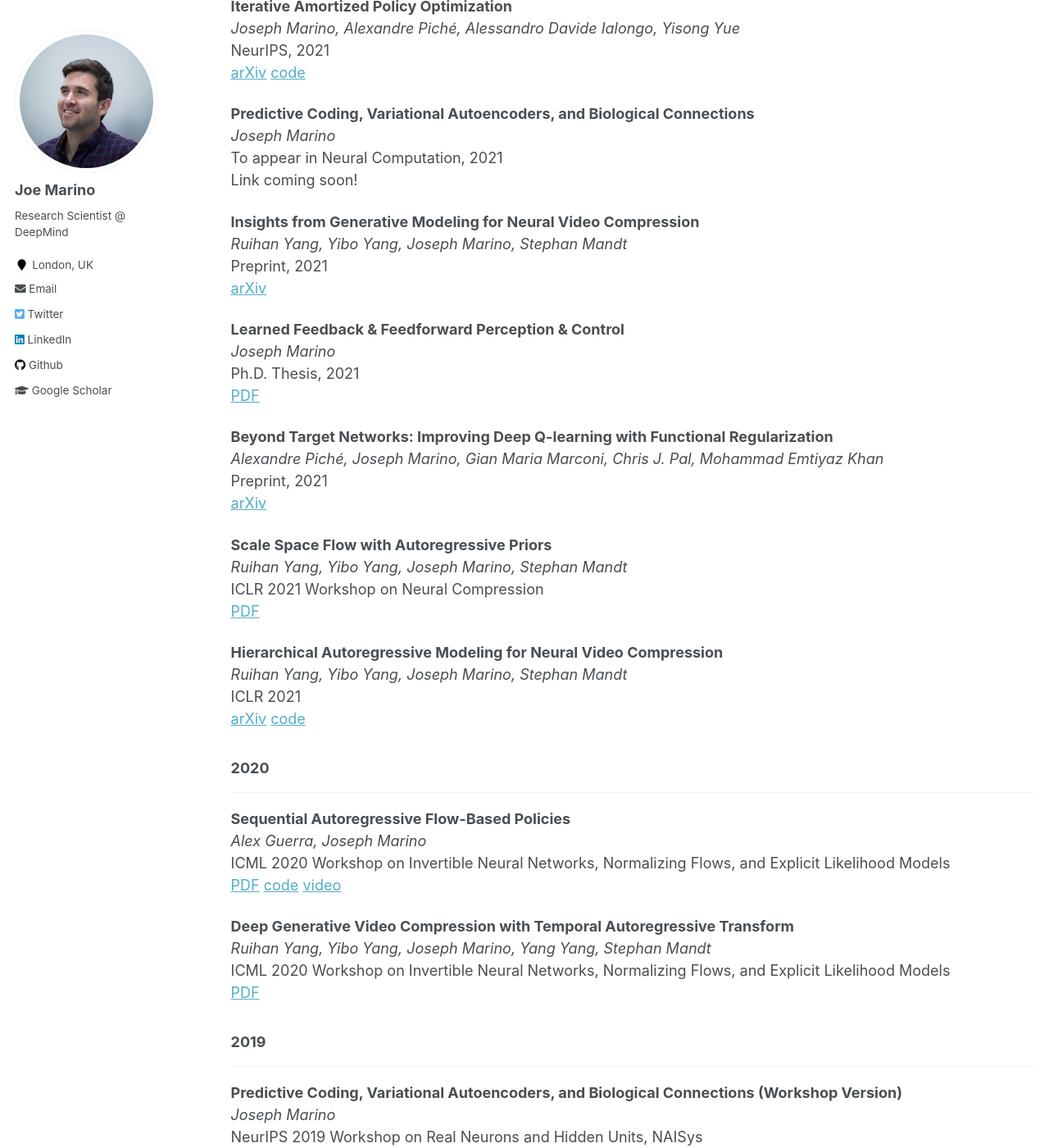
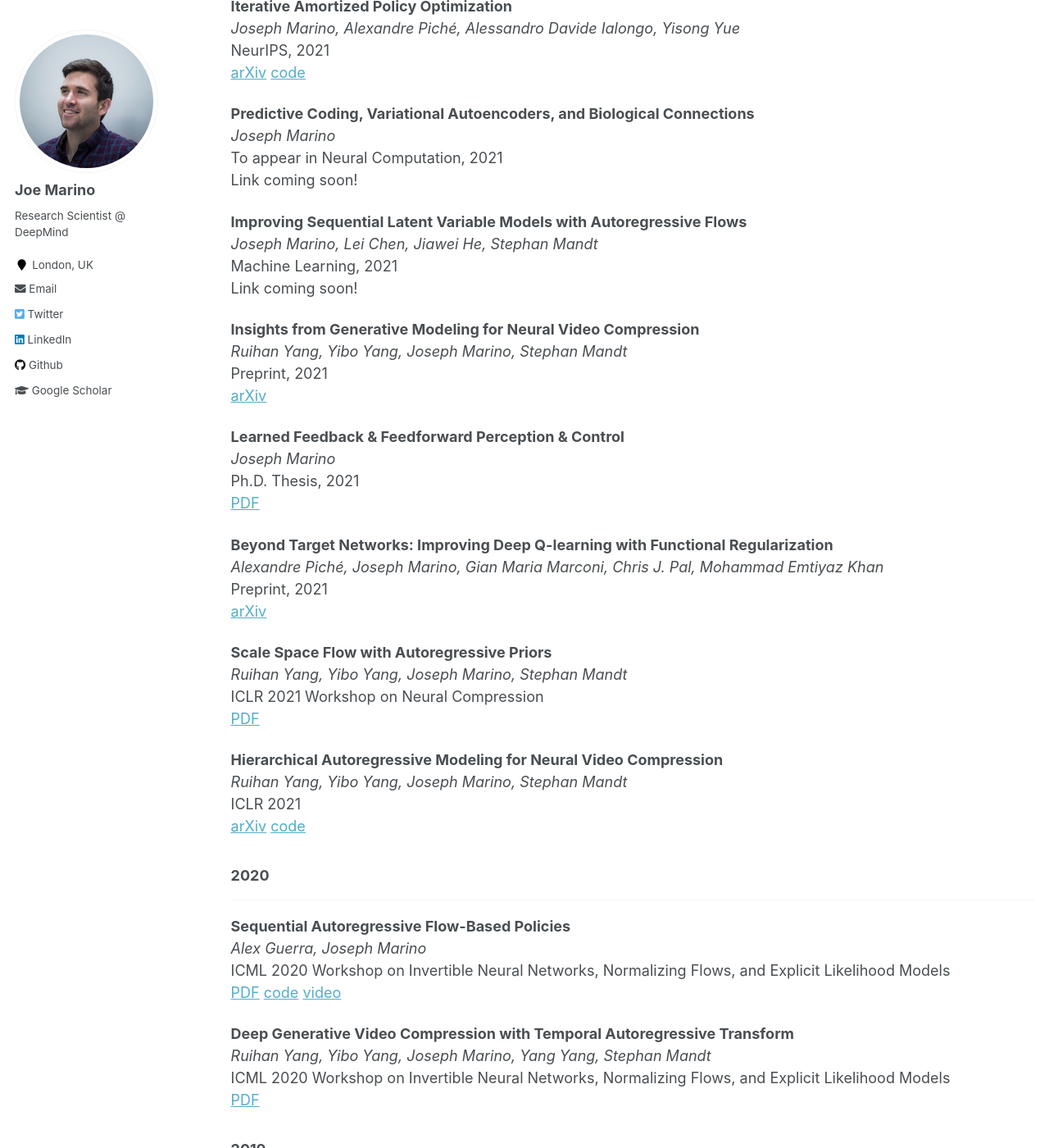
Before and after one commit to joelouismarino/joelouismarino.github.io, a Jekyll site: the page built from _pages/publications.md, in a window 1280 px wide and 1400 px high, scrolled down 247 px. Shown: the whole window at 82% size. Built offline with Jekyll 4.4.1, drawn with Linux system fonts in a browser that asks for light colours; some of the changed text lies outside the part shown.

Commit message:
Updating pubs.

```diff
--- a/_pages/publications.md
+++ b/_pages/publications.md
@@ -15,6 +15,11 @@ NeurIPS, 2021
 **Predictive Coding, Variational Autoencoders, and Biological Connections**
 *Joseph Marino*
 To appear in Neural Computation, 2021
+Link coming soon!
+
+**Improving Sequential Latent Variable Models with Autoregressive Flows**
+*Joseph Marino, Lei Chen, Jiawei He, Stephan Mandt*
+Machine Learning, 2021
 Link coming soon!
 
 **Insights from Generative Modeling for Neural Video Compression**
```
Also changed, not shown: other parts of _pages/publications.md (+1 -1 lines), 1 other file.
